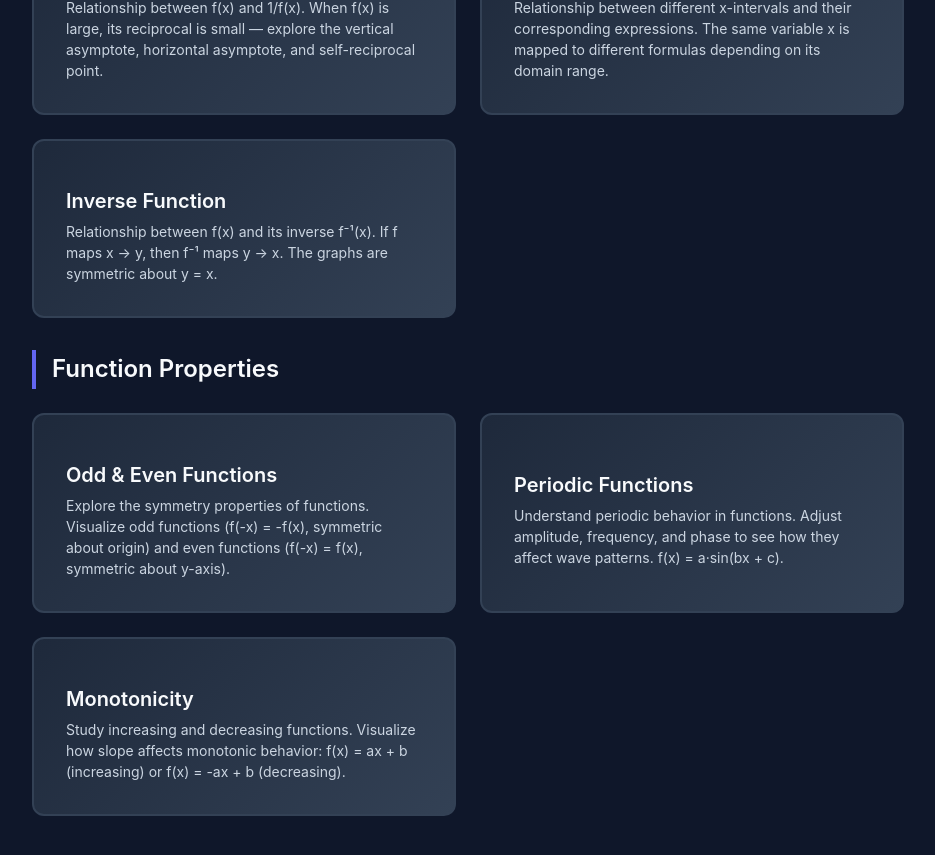
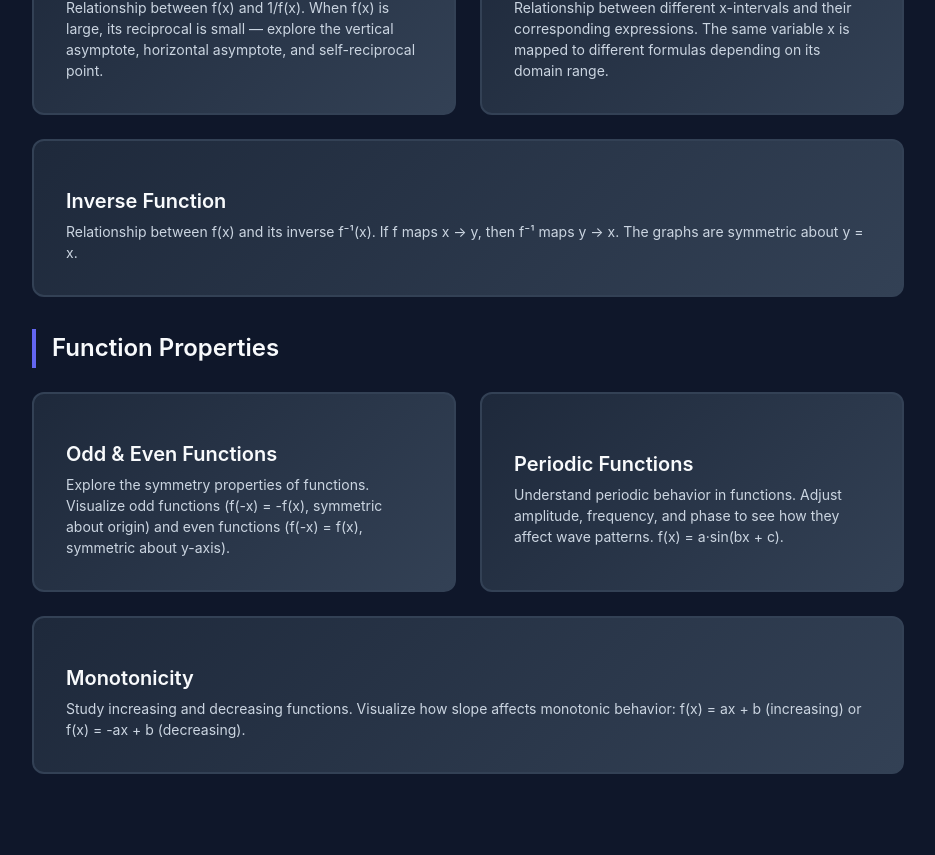
Before and after one commit to elliott-hz/ML_AI, a React app in the folder frontend/: page /mathematics/1-fundamentals/basic-function in a window 1280 px wide. Shown: the part 919-1774 px from the top of the page, without its empty margins (312-1247 px from the left). Built offline with nearby package versions, Linux system fonts and the light colour scheme; the HTML template or start-up script is replaced by a standard one.

Commit message:
update the layout

```diff
--- /dev/null
+++ b/frontend/src/components/CardGrid.js
@@ -0,0 +1,21 @@
+import styled from 'styled-components';
+
+/**
+ * CardGrid – flexbox-based card grid that guarantees the last row is always filled.
+ *
+ * Unlike `repeat(auto-fit, minmax(…, 1fr))` (CSS Grid), flex items with
+ * `flex: 1 1 0; min-width: …` grow equally on every row, so a partial last row
+ * (e.g. 2 out of 4 columns) still stretches to fill the container width.
+ */
+const CardGrid = styled.div`
+  display: flex;
+  flex-wrap: wrap;
+  gap: ${({ theme }) => theme?.spacing?.lg || '1.5rem'};
+
+  & > * {
+    flex: 1 1 0;
+    min-width: ${({ $min }) => $min || '300px'};
+  }
+`;
+
+export default CardGrid;
--- a/frontend/src/pages/BasicFunction.jsx
+++ b/frontend/src/pages/BasicFunction.jsx
@@ -1,6 +1,7 @@
 import React from 'react';
 import { useNavigate } from 'react-router-dom';
 import styled from 'styled-components';
+import CardGrid from '../components/CardGrid';
 
 const PageContainer = styled.div`
   padding: ${({ theme }) => theme?.spacing?.xl || '2rem'};
@@ -34,12 +35,6 @@ const GroupTitle = styled.h2`
   margin-bottom: ${({ theme }) => theme?.spacing?.lg || '1.5rem'};
   border-left: 4px solid ${({ theme }) => theme?.colors?.primary || '#6366f1'};
   padding-left: ${({ theme }) => theme?.spacing?.md || '1rem'};
-`;
-
-const ButtonGrid = styled.div`
-  display: grid;
-  grid-template-columns: repeat(auto-fit, minmax(300px, 1fr));
-  gap: ${({ theme }) => theme?.spacing?.lg || '1.5rem'};
 `;
 
 const FeatureButton = styled.button`
@@ -180,7 +175,7 @@ const BasicFunction = () => {
 
       {/* Group 1: Elementary Functions */}
       <GroupTitle>Elementary Functions</GroupTitle>
-      <ButtonGrid>
+      <CardGrid>
         {elementaryFunctions.map((feature) => (
           <FeatureButton
             key={feature.id}
@@ -191,11 +186,11 @@ const BasicFunction = () => {
             <ButtonDescription>{feature.description}</ButtonDescription>
           </FeatureButton>
         ))}
-      </ButtonGrid>
+      </CardGrid>
 
       {/* Group 2: Function Relationships */}
       <GroupTitle>Function Relationships</GroupTitle>
-      <ButtonGrid>
+      <CardGrid>
         {functionRelationships.map((feature) => (
           <FeatureButton
             key={feature.id}
@@ -206,11 +201,11 @@ const BasicFunction = () => {
             <ButtonDescription>{feature.description}</ButtonDescription>
           </FeatureButton>
         ))}
-      </ButtonGrid>
+      </CardGrid>
 
       {/* Group 3: Function Properties */}
       <GroupTitle>Function Properties</GroupTitle>
-      <ButtonGrid>
+      <CardGrid>
         {functionProperties.map((feature) => (
           <FeatureButton
             key={feature.id}
@@ -221,7 +216,7 @@ const BasicFunction = () => {
             <ButtonDescription>{feature.description}</ButtonDescription>
           </FeatureButton>
         ))}
-      </ButtonGrid>
+      </CardGrid>
     </PageContainer>
   );
 };
--- a/frontend/src/pages/Continuity.jsx
+++ b/frontend/src/pages/Continuity.jsx
@@ -1,6 +1,7 @@
 import React from 'react';
 import { useNavigate } from 'react-router-dom';
 import styled from 'styled-components';
+import CardGrid from '../components/CardGrid';
 
 const PageContainer = styled.div`
   padding: ${({ theme }) => theme?.spacing?.xl || '2rem'};
@@ -34,12 +35,6 @@ const GroupTitle = styled.h2`
   margin-bottom: ${({ theme }) => theme?.spacing?.lg || '1.5rem'};
   border-left: 4px solid ${({ theme }) => theme?.colors?.primary || '#6366f1'};
   padding-left: ${({ theme }) => theme?.spacing?.md || '1rem'};
-`;
-
-const ButtonGrid = styled.div`
-  display: grid;
-  grid-template-columns: repeat(auto-fit, minmax(300px, 1fr));
-  gap: ${({ theme }) => theme?.spacing?.lg || '1.5rem'};
 `;
 
 const FeatureButton = styled.button`
@@ -135,7 +130,7 @@ const Continuity = () => {
 
       {/* Group 1: Continuity Basics */}
       <GroupTitle>Continuity Basics</GroupTitle>
-      <ButtonGrid>
+      <CardGrid>
         {continuityBasics.map((feature) => (
           <FeatureButton
             key={feature.id}
@@ -146,11 +141,11 @@ const Continuity = () => {
             <ButtonDescription>{feature.description}</ButtonDescription>
           </FeatureButton>
         ))}
-      </ButtonGrid>
+      </CardGrid>
 
       {/* Group 2: Discontinuity Points */}
       <GroupTitle>Discontinuity Points</GroupTitle>
-      <ButtonGrid>
+      <CardGrid>
         {discontinuityPoints.map((feature) => (
           <FeatureButton
             key={feature.id}
@@ -161,7 +156,7 @@ const Continuity = () => {
             <ButtonDescription>{feature.description}</ButtonDescription>
           </FeatureButton>
         ))}
-      </ButtonGrid>
+      </CardGrid>
     </PageContainer>
   );
 };
--- a/frontend/src/pages/Derivative.jsx
+++ b/frontend/src/pages/Derivative.jsx
@@ -1,6 +1,7 @@
 import React from 'react';
 import { useNavigate } from 'react-router-dom';
 import styled from 'styled-components';
+import CardGrid from '../components/CardGrid';
 
 const PageContainer = styled.div`
   padding: ${({ theme }) => theme?.spacing?.xl || '2rem'};
@@ -34,12 +35,6 @@ const GroupTitle = styled.h2`
   margin-bottom: ${({ theme }) => theme?.spacing?.lg || '1.5rem'};
   border-left: 4px solid ${({ theme }) => theme?.colors?.primary || '#6366f1'};
   padding-left: ${({ theme }) => theme?.spacing?.md || '1rem'};
-`;
-
-const ButtonGrid = styled.div`
-  display: grid;
-  grid-template-columns: repeat(auto-fit, minmax(300px, 1fr));
-  gap: ${({ theme }) => theme?.spacing?.lg || '1.5rem'};
 `;
 
 const FeatureButton = styled.button`
@@ -252,7 +247,7 @@ const Derivative = () => {
 
       {/* Group 1: Motivation of the Derivative */}
       <GroupTitle>Motivation of the Derivative</GroupTitle>
-      <ButtonGrid>
+      <CardGrid>
         {motivation.map((feature) => (
           <FeatureButton
             key={feature.id}
@@ -263,11 +258,11 @@ const Derivative = () => {
             <ButtonDescription>{feature.description}</ButtonDescription>
           </FeatureButton>
         ))}
-      </ButtonGrid>
+      </CardGrid>
 
       {/* Group 2: Basic Derivative Formulas */}
       <GroupTitle>Constants and Power Functions</GroupTitle>
-      <ButtonGrid>
+      <CardGrid>
         {basicFormulas.map((feature) => (
           <FeatureButton
             key={feature.id}
@@ -278,11 +273,11 @@ const Derivative = () => {
             <ButtonDescription>{feature.description}</ButtonDescription>
           </FeatureButton>
         ))}
-      </ButtonGrid>
+      </CardGrid>
 
       {/* Group 3: Basic Derivative Formulas — Trigonometric Functions */}
       <GroupTitle>Trigonometric Functions</GroupTitle>
-      <ButtonGrid>
+      <CardGrid>
         {trigFormulas.map((feature) => (
           <FeatureButton
             key={feature.id}
@@ -293,11 +288,11 @@ const Derivative = () => {
             <ButtonDescription>{feature.description}</ButtonDescription>
           </FeatureButton>
         ))}
-      </ButtonGrid>
+      </CardGrid>
 
       {/* Group 4: Basic Derivative Formulas — Exponential and Logarithmic Functions */}
       <GroupTitle>Exponential and Logarithmic Functions</GroupTitle>
-      <ButtonGrid>
+      <CardGrid>
         {expLogFormulas.map((feature) => (
           <FeatureButton
             key={feature.id}
@@ -308,11 +303,11 @@ const Derivative = () => {
             <ButtonDescription>{feature.description}</ButtonDescription>
           </FeatureButton>
         ))}
-      </ButtonGrid>
+      </CardGrid>
 
       {/* Group 5: Basic Derivative Formulas — Inverse Trigonometric Functions */}
       <GroupTitle>Inverse Trigonometric Functions</GroupTitle>
-      <ButtonGrid>
+      <CardGrid>
         {inverseTrigFormulas.map((feature) => (
           <FeatureButton
             key={feature.id}
@@ -323,7 +318,7 @@ const Derivative = () => {
             <ButtonDescription>{feature.description}</ButtonDescription>
           </FeatureButton>
         ))}
-      </ButtonGrid>
+      </CardGrid>
     </PageContainer>
   );
 };
--- a/frontend/src/pages/Home.jsx
+++ b/frontend/src/pages/Home.jsx
@@ -1,5 +1,6 @@
 import React from 'react';
 import styled from 'styled-components';
+import CardGrid from '../components/CardGrid';
 
 const HomeContainer = styled.div`
   max-width: 1200px;
@@ -32,15 +33,8 @@ const HeroSubtitle = styled.p`
   margin: 0 auto;
 `;
 
-const FeaturesGrid = styled.div`
-  display: grid;
-  grid-template-columns: repeat(auto-fit, minmax(300px, 1fr));
-  gap: ${({ theme }) => theme.spacing.lg};
+const FeaturesGrid = styled(CardGrid)`
   margin-top: ${({ theme }) => theme.spacing.xxl};
-
-  @media (max-width: 768px) {
-    grid-template-columns: 1fr;
-  }
 `;
 
 const FeatureCard = styled.div`
--- a/frontend/src/pages/Limit.jsx
+++ b/frontend/src/pages/Limit.jsx
@@ -1,6 +1,7 @@
 import React from 'react';
 import { useNavigate } from 'react-router-dom';
 import styled from 'styled-components';
+import CardGrid from '../components/CardGrid';
 
 const PageContainer = styled.div`
   padding: ${({ theme }) => theme?.spacing?.xl || '2rem'};
@@ -34,12 +35,6 @@ const GroupTitle = styled.h2`
   margin-bottom: ${({ theme }) => theme?.spacing?.lg || '1.5rem'};
   border-left: 4px solid ${({ theme }) => theme?.colors?.primary || '#6366f1'};
   padding-left: ${({ theme }) => theme?.spacing?.md || '1rem'};
-`;
-
-const ButtonGrid = styled.div`
-  display: grid;
-  grid-template-columns: repeat(auto-fit, minmax(300px, 1fr));
-  gap: ${({ theme }) => theme?.spacing?.lg || '1.5rem'};
 `;
 
 const FeatureButton = styled.button`
@@ -214,7 +209,7 @@ const Limit = () => {
 
       {/* Group 1: Sequences (Convergent & Divergent) */}
       <GroupTitle>Sequences (Convergent & Divergent)</GroupTitle>
-      <ButtonGrid>
+      <CardGrid>
         {sequences.map((feature) => (
           <FeatureButton
             key={feature.id}
@@ -225,11 +220,11 @@ const Limit = () => {
             <ButtonDescription>{feature.description}</ButtonDescription>
           </FeatureButton>
         ))}
-      </ButtonGrid>
+      </CardGrid>
 
       {/* Group 2: Elementary Functions Limits */}
       <GroupTitle>Elementary Functions Limits</GroupTitle>
-      <ButtonGrid>
+      <CardGrid>
         {elementaryFunctions.map((feature) => (
           <FeatureButton
             key={feature.id}
@@ -240,11 +235,11 @@ const Limit = () => {
             <ButtonDescription>{feature.description}</ButtonDescription>
           </FeatureButton>
         ))}
-      </ButtonGrid>
+      </CardGrid>
 
       {/* Group 3: One-Sided & Two-Sided Limits */}
       <GroupTitle>One-Sided & Two-Sided Limits</GroupTitle>
-      <ButtonGrid>
+      <CardGrid>
         {oneSidedTwoSidedLimits.map((feature) => (
           <FeatureButton
             key={feature.id}
@@ -255,11 +250,11 @@ const Limit = () => {
             <ButtonDescription>{feature.description}</ButtonDescription>
           </FeatureButton>
         ))}
-      </ButtonGrid>
+      </CardGrid>
 
       {/* Group 4: Infinitesimal Properties */}
       <GroupTitle>Infinitesimal Properties</GroupTitle>
-      <ButtonGrid>
+      <CardGrid>
         {infinitesimalProperties.map((feature) => (
           <FeatureButton
             key={feature.id}
@@ -270,7 +265,7 @@ const Limit = () => {
             <ButtonDescription>{feature.description}</ButtonDescription>
           </FeatureButton>
         ))}
-      </ButtonGrid>
+      </CardGrid>
     </PageContainer>
   );
 };
```
